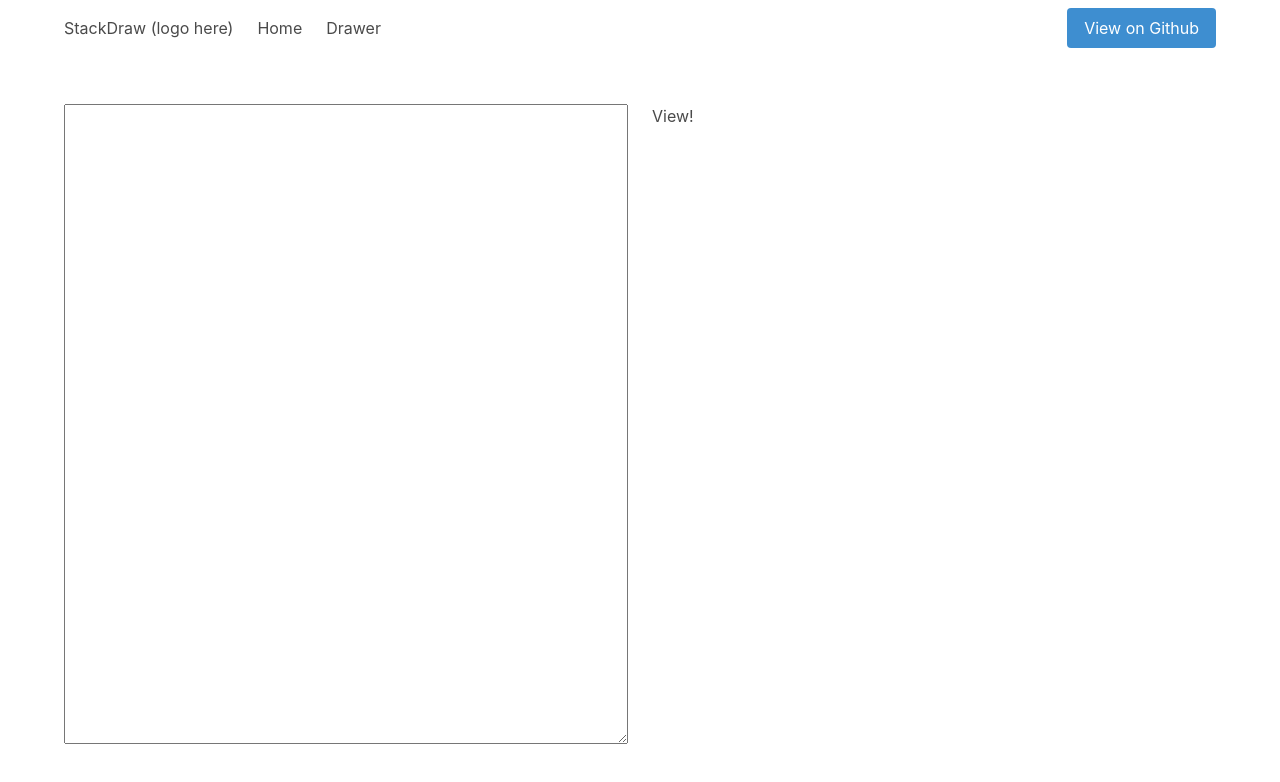
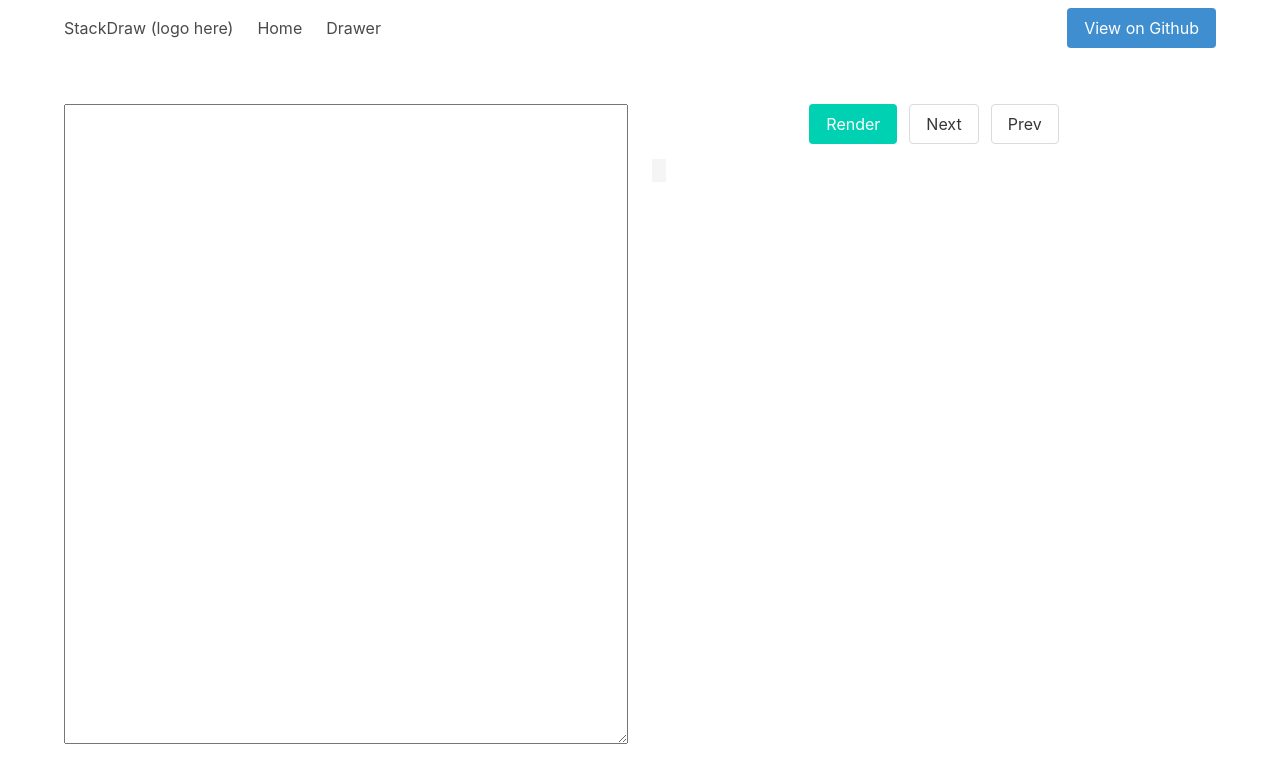
Before and after one commit to kvakil/stackdraw, a React (Create React App) app: page /#/main in a window 1280 px wide. Shown: the top 782 px of the page. Built offline with nearby package versions, Linux system fonts and the light colour scheme.

Commit message:
Add ViewControl and ViewCanvas

```diff
--- /dev/null
+++ b/src/scenes/Main/components/View/components/ViewCanvas/index.tsx
@@ -0,0 +1,11 @@
+import * as React from 'react';
+
+export default class ViewCanvas extends React.Component {
+  render() {
+    return (
+      <div className="ViewCanvas">
+        <code id="canvas" />
+      </div>
+    );
+  }
+}
--- /dev/null
+++ b/src/scenes/Main/components/View/components/ViewControl/index.tsx
@@ -0,0 +1,19 @@
+import * as React from 'react';
+
+export default class ViewControl extends React.Component {
+  render() {
+    return (
+      <div className="ViewControl field is-grouped is-grouped-centered">
+        <p className="control">
+          <input className="button is-primary" type="button" value="Render" />
+        </p>
+        <p className="control">
+          <input className="button" type="button" value="Next" />
+        </p>
+        <p className="control">
+          <input className="button" type="button" value="Prev" />
+        </p>
+      </div>
+    );
+  }
+}
--- a/src/scenes/Main/components/View/index.tsx
+++ b/src/scenes/Main/components/View/index.tsx
@@ -1,10 +1,13 @@
 import * as React from 'react';
+import ViewControl from './components/ViewControl';
+import ViewCanvas from './components/ViewCanvas';
 
 export default class View extends React.Component {
   render() {
     return (
       <div className="View">
-        View!
+        <ViewControl />
+        <ViewCanvas />
       </div>
     );
   }
```
